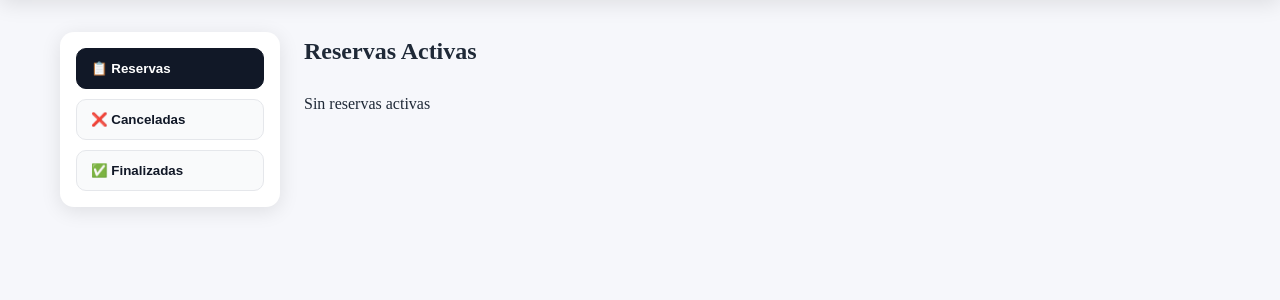
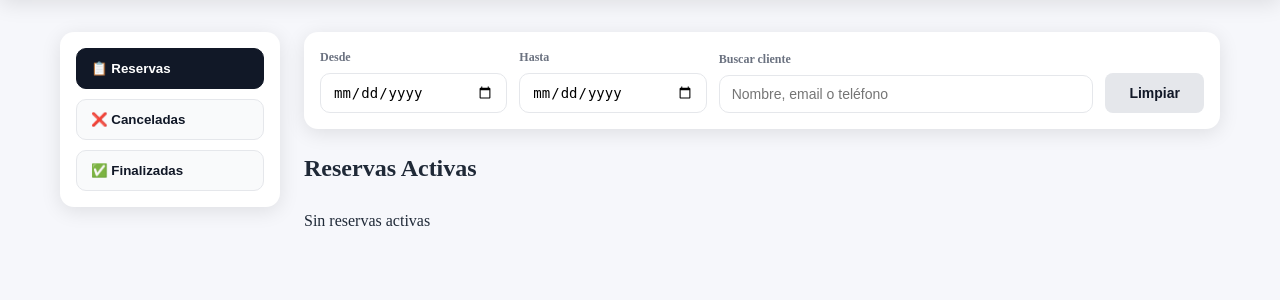
Before and after one commit to Nicodiaz1/gestion_reservas_domos, a Flask app: page /admin/dashboard in a window 1280 px wide. Shown: the part 91-391 px from the top of the page. Run offline with Flask 2, Linux system fonts and the light colour scheme; the visitor is signed in with stand-in values (Sample User, id 1); data that the repository does not hold is empty.

Commit message:
Add admin filters for date and client search

```diff
--- a/static/style.css
+++ b/static/style.css
@@ -1149,6 +1149,41 @@ table tr.cancelled td {
     margin: 32px auto 60px;
 }
 
+.filters-bar {
+    display: grid;
+    grid-template-columns: repeat(2, minmax(160px, 1fr)) minmax(220px, 2fr) auto;
+    gap: 12px;
+    align-items: end;
+    background: #ffffff;
+    border-radius: 14px;
+    padding: 16px;
+    box-shadow: var(--shadow);
+    margin-bottom: 20px;
+}
+
+.filter-group {
+    display: flex;
+    flex-direction: column;
+    gap: 6px;
+}
+
+.filter-group label {
+    font-size: 12px;
+    color: #6b7280;
+    font-weight: 600;
+}
+
+.filter-group input {
+    border: 1px solid #e5e7eb;
+    border-radius: 10px;
+    padding: 10px 12px;
+    font-size: 14px;
+}
+
+.filter-search input {
+    width: 100%;
+}
+
 .sidebar {
     background: #ffffff;
     border-radius: 14px;
@@ -1380,6 +1415,10 @@ table tr.cancelled td {
     .reservas-list {
         grid-template-columns: 1fr;
     }
+
+    .filters-bar {
+        grid-template-columns: 1fr;
+    }
 }
 
 /* ==================== INPUT DATE STYLING ==================== */
--- a/templates/admin_dashboard.html
+++ b/templates/admin_dashboard.html
@@ -24,6 +24,22 @@
         </div>
 
         <div class="content">
+            <div class="filters-bar">
+                <div class="filter-group">
+                    <label for="filtro-fecha-inicio">Desde</label>
+                    <input type="date" id="filtro-fecha-inicio">
+                </div>
+                <div class="filter-group">
+                    <label for="filtro-fecha-fin">Hasta</label>
+                    <input type="date" id="filtro-fecha-fin">
+                </div>
+                <div class="filter-group filter-search">
+                    <label for="filtro-busqueda">Buscar cliente</label>
+                    <input type="text" id="filtro-busqueda" placeholder="Nombre, email o teléfono">
+                </div>
+                <button class="btn btn-secondary" id="filtro-limpiar">Limpiar</button>
+            </div>
+
             <!-- TAB: RESERVAS -->
             <div id="tab-reservas" class="tab-content active">
                 <h2>Reservas Activas</h2>
@@ -62,6 +78,72 @@
         });
 
         // ========== RESERVAS ==========
+        let reservasCache = [];
+
+        function normalizarTexto(valor) {
+            return (valor || '').toString().toLowerCase().trim();
+        }
+
+        function filtrarReservas(lista) {
+            const fechaInicioFiltro = document.getElementById('filtro-fecha-inicio').value;
+            const fechaFinFiltro = document.getElementById('filtro-fecha-fin').value;
+            const busqueda = normalizarTexto(document.getElementById('filtro-busqueda').value);
+
+            const filtroInicio = fechaInicioFiltro ? new Date(fechaInicioFiltro) : null;
+            const filtroFin = fechaFinFiltro ? new Date(fechaFinFiltro) : null;
+
+            return lista.filter(r => {
+                const inicio = new Date(r.fecha_inicio);
+                const fin = new Date(r.fecha_fin);
+
+                const coincideTexto = !busqueda || [
+                    normalizarTexto(r.nombre_cliente),
+                    normalizarTexto(r.email_cliente),
+                    normalizarTexto(r.telefono_cliente),
+                    normalizarTexto(r.domo_nombre)
+                ].some(valor => valor.includes(busqueda));
+
+                let coincideFecha = true;
+                if (filtroInicio && filtroFin) {
+                    coincideFecha = fin >= filtroInicio && inicio <= filtroFin;
+                } else if (filtroInicio) {
+                    coincideFecha = fin >= filtroInicio;
+                } else if (filtroFin) {
+                    coincideFecha = inicio <= filtroFin;
+                }
+
+                return coincideTexto && coincideFecha;
+            });
+        }
+
+        function renderReservas() {
+            const hoy = new Date();
+            hoy.setHours(0, 0, 0, 0);
+
+            const activas = [];
+            const canceladas = [];
+            const finalizadas = [];
+
+            filtrarReservas(reservasCache).forEach(r => {
+                const fechaFin = new Date(r.fecha_fin);
+                if (r.estado === 'cancelada') {
+                    canceladas.push(r);
+                } else if (fechaFin < hoy) {
+                    finalizadas.push(r);
+                } else {
+                    activas.push(r);
+                }
+            });
+
+            const activasHtml = activas.map(r => buildReservaCard(r, { canCancel: true })).join('');
+            const canceladasHtml = canceladas.map(r => buildReservaCard(r, { canDelete: true })).join('');
+            const finalizadasHtml = finalizadas.map(r => buildReservaCard(r, { canDelete: true })).join('');
+
+            document.getElementById('reservasContainer').innerHTML = activasHtml || '<p>Sin reservas activas</p>';
+            document.getElementById('canceladasContainer').innerHTML = canceladasHtml || '<p>Sin reservas canceladas</p>';
+            document.getElementById('finalizadasContainer').innerHTML = finalizadasHtml || '<p>Sin reservas finalizadas</p>';
+        }
+
         function buildReservaCard(r, options = {}) {
             const actions = [];
             if (options.canCancel && r.estado === 'confirmada') {
@@ -91,32 +173,8 @@
         async function cargarReservas() {
             try {
                 const res = await fetch('/api/admin/reservas');
-                const reservas = await res.json();
-                const hoy = new Date();
-                hoy.setHours(0, 0, 0, 0);
-
-                const activas = [];
-                const canceladas = [];
-                const finalizadas = [];
-
-                reservas.forEach(r => {
-                    const fechaFin = new Date(r.fecha_fin);
-                    if (r.estado === 'cancelada') {
-                        canceladas.push(r);
-                    } else if (fechaFin < hoy) {
-                        finalizadas.push(r);
-                    } else {
-                        activas.push(r);
-                    }
-                });
-
-                const activasHtml = activas.map(r => buildReservaCard(r, { canCancel: true })).join('');
-                const canceladasHtml = canceladas.map(r => buildReservaCard(r, { canDelete: true })).join('');
-                const finalizadasHtml = finalizadas.map(r => buildReservaCard(r, { canDelete: true })).join('');
-
-                document.getElementById('reservasContainer').innerHTML = activasHtml || '<p>Sin reservas activas</p>';
-                document.getElementById('canceladasContainer').innerHTML = canceladasHtml || '<p>Sin reservas canceladas</p>';
-                document.getElementById('finalizadasContainer').innerHTML = finalizadasHtml || '<p>Sin reservas finalizadas</p>';
+                reservasCache = await res.json();
+                renderReservas();
             } catch (error) {
                 console.error('Error:', error);
             }
@@ -152,6 +210,16 @@
             }
         }
 
+        document.getElementById('filtro-fecha-inicio').addEventListener('change', renderReservas);
+        document.getElementById('filtro-fecha-fin').addEventListener('change', renderReservas);
+        document.getElementById('filtro-busqueda').addEventListener('input', renderReservas);
+        document.getElementById('filtro-limpiar').addEventListener('click', () => {
+            document.getElementById('filtro-fecha-inicio').value = '';
+            document.getElementById('filtro-fecha-fin').value = '';
+            document.getElementById('filtro-busqueda').value = '';
+            renderReservas();
+        });
+
         // Cargar datos al iniciar
         cargarReservas();
         cargarReservas();
```
